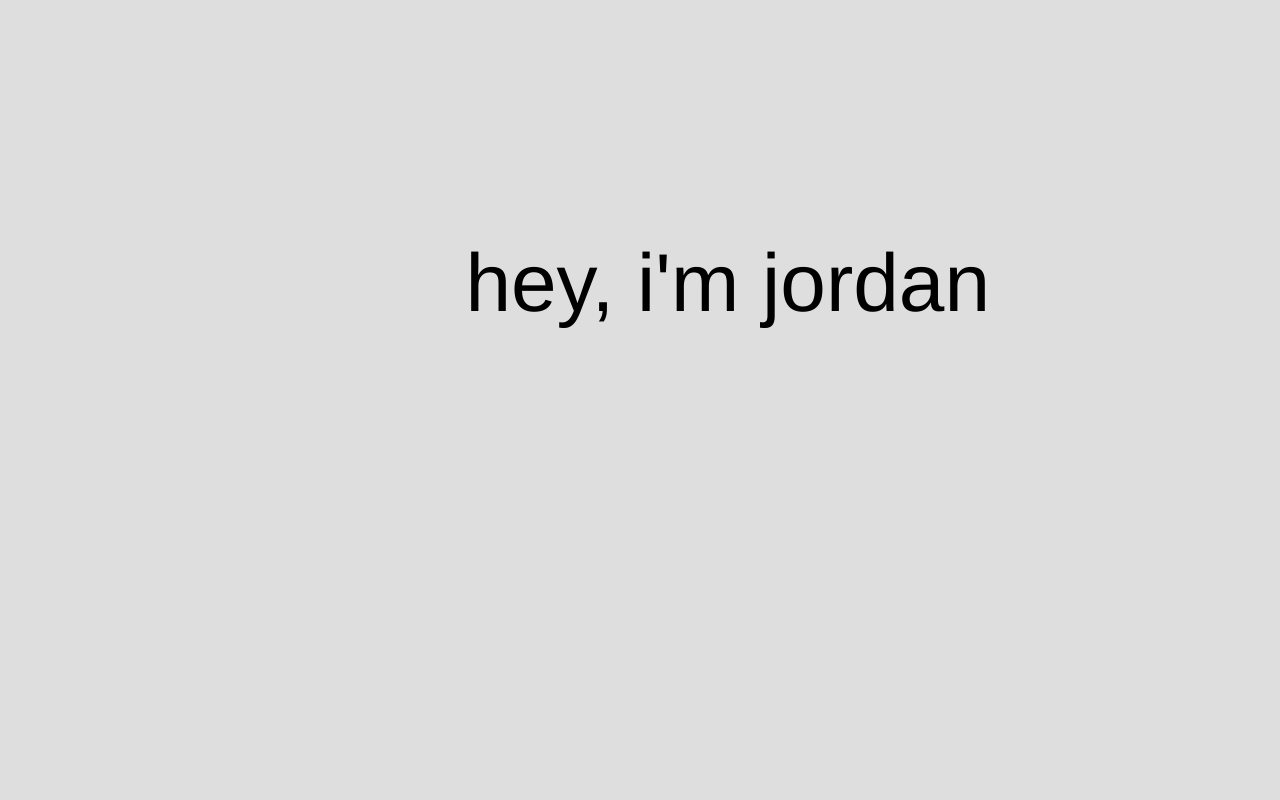
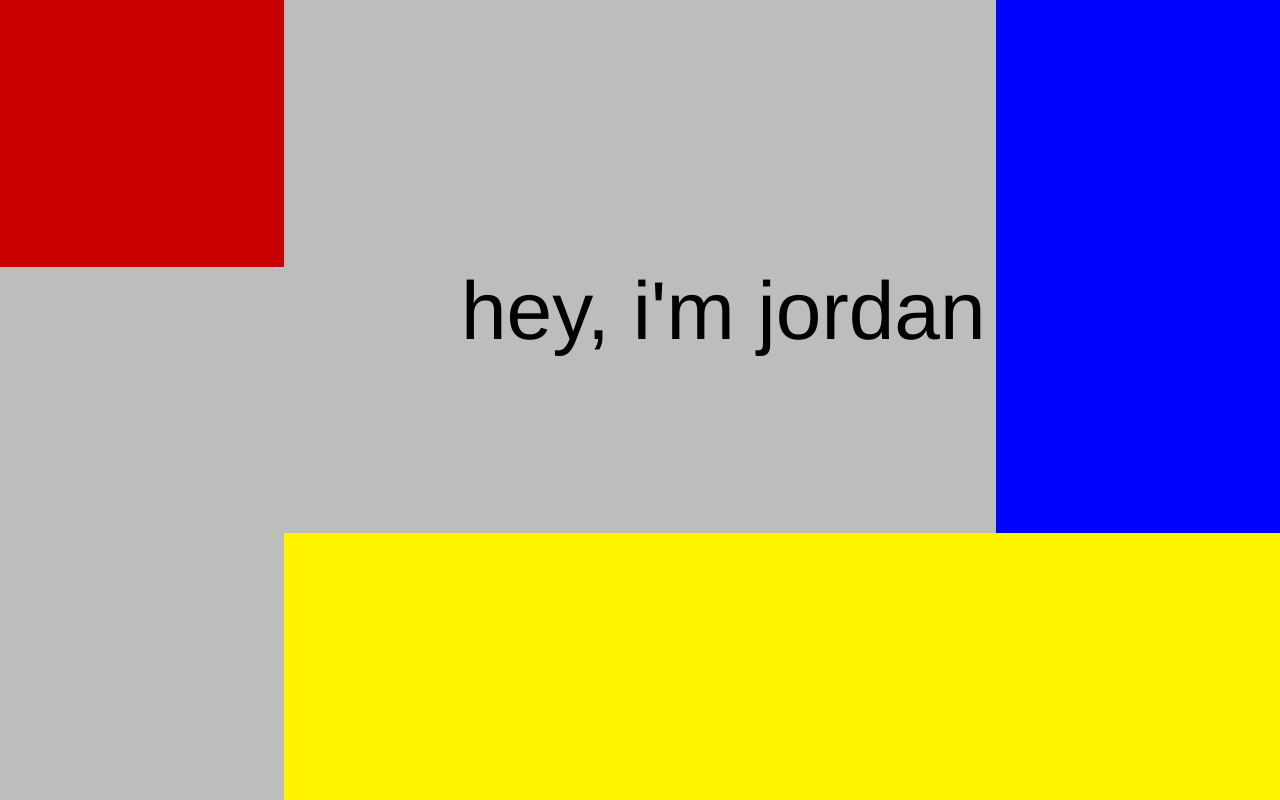
Before and after one commit to scaryGreenDino/me, a React (Create React App) app in the folder me/: page / in a window 1280 px wide. Built offline with nearby package versions, Linux system fonts and the light colour scheme.

Commit message:
A little color never hurt you

```diff
--- a/me/src/App.css
+++ b/me/src/App.css
@@ -2,7 +2,7 @@
   height: 100%;
   width: 100%;
   overflow: hidden;
-  background-color: #DEDEDE;
+  background-color: #bebdbd;
 
 
 }
@@ -18,9 +18,6 @@
   min-height: 100vh;
   display: flex;
   flex-direction: column;
-  align-items: center;
-  justify-content: center;
-  font-size: calc(10px + 9vmin);
   color: rgb(0, 0, 0);
   margin: 0;
   padding: 0;
--- a/me/src/App.js
+++ b/me/src/App.js
@@ -4,9 +4,13 @@ import HomePage from './Components/HomePage.jsx'
 function App() {
   return (
     <div className="App">
-        <div className="wrapper">
-          <HomePage/>
-          </div>
+      <div className="wrapper">
+        <div className="top-left-wrapper" />
+        <div className="bottom-right-wrapper" />
+        <div className="right-wrapper" />
+
+        <HomePage />
+      </div>
     </div>
   );
 }
--- /dev/null
+++ b/me/src/Components/Cursor.jsx
@@ -0,0 +1,14 @@
+import { useEffect, useState } from "react";
+import "../App.css";
+var Cursor = () => {
+  const [on, setOn] = useState(true);
+
+  useEffect(() => {
+      const r = 300
+      setTimeout(() => {
+        setOn(!!!on)
+      }, r);
+  }, [on]);
+    return `${on? "|": " "}f` ;
+};
+export default Cursor;
--- a/me/src/Components/HomePage.jsx
+++ b/me/src/Components/HomePage.jsx
@@ -1,22 +1,26 @@
 import { useEffect, useState } from "react";
 import "../App.css";
-var HomePage = () => {
-  const [words, setWords] = useState("")
+import Cursor from "./Cursor";
+var TextType = () => {
+const [words, setWords] = useState("");
 const [count, setCount] = useState(0);
 const text = "hey, i'm jordan";
 
 useEffect(() => {
   if (count < text.length) {
-        const r = 100 + Math.random() * 200;
+    const r = 100 + Math.random() * 100;
     setTimeout(() => {
       setCount(count + 1);
     }, r);
   }
+}, [count, text]);
+  return (text.substring(0,count))
+}
+var HomePage = () => {
 
-  },[count,text])
   return (
     <div className="center-wrapper">
-      <div className="center-content">{text.substring(0,count)}</div>
+      <div className="center-content"><TextType /> </div>
     </div>
   );
 };
--- a/me/src/index.css
+++ b/me/src/index.css
@@ -1,4 +1,4 @@
-body { font-family: "Helvetica Neue", Helvetica, Arial, sans-serif; font-size: 64px; font-style: normal; font-variant: normal; font-weight: 200; line-height: 26px;
+body { font-family: "Helvetica Neue", Helvetica, Arial, sans-serif; font-style: normal; font-variant: normal; font-weight: 200;
   margin: 0;
  }
 code {
@@ -8,10 +8,8 @@ code {
 .wrapper {
   display: grid;
   grid-template-columns: 2fr 5fr 2fr;
-  gap: 10px;
   grid-template-rows: repeat(3, 1fr);
   min-height: 100vh;
-  font-size: calc(10px + 9vmin);
   color: rgb(0, 0, 0);
   margin: 0;
   padding: 0;
@@ -22,8 +20,40 @@ code {
   grid-column: 2;
   grid-row: 2;
   text-align: right;
+  padding: 10px;
 }
 .center-content {
   flex: 1;
-  width: 100%
+  width: 100%;
+  font-size: calc(10px + 9vmin);
+  line-height: calc(4px + 8vmin);
+
 }
+.top-left-wrapper {
+  display: flex;
+  flex-direction: column;
+  grid-column: 1;
+  grid-row: 1;
+  background-color: #c90000;
+  /* outline-color: #c90000; */
+}
+.bottom-right-wrapper {
+  display: flex;
+  flex-direction: column;
+  grid-column: 2/4;
+  grid-row: 3;
+  background-color: #fff400;
+  /* outline-color: #0004ff; */
+}
+.right-wrapper {
+  display: flex;
+  flex-direction: column;
+  grid-column: 3;
+  grid-row: 1/3;
+  background-color: #0004ff;
+  /* outline-color: #0004ff; */
+}
+
+/* #c90000	(201,0,0)
+#fff400	(255,244,0)
+#0004ff	(0,4,255) */
```
Lines whose indentation alone changed are shown as unchanged.
